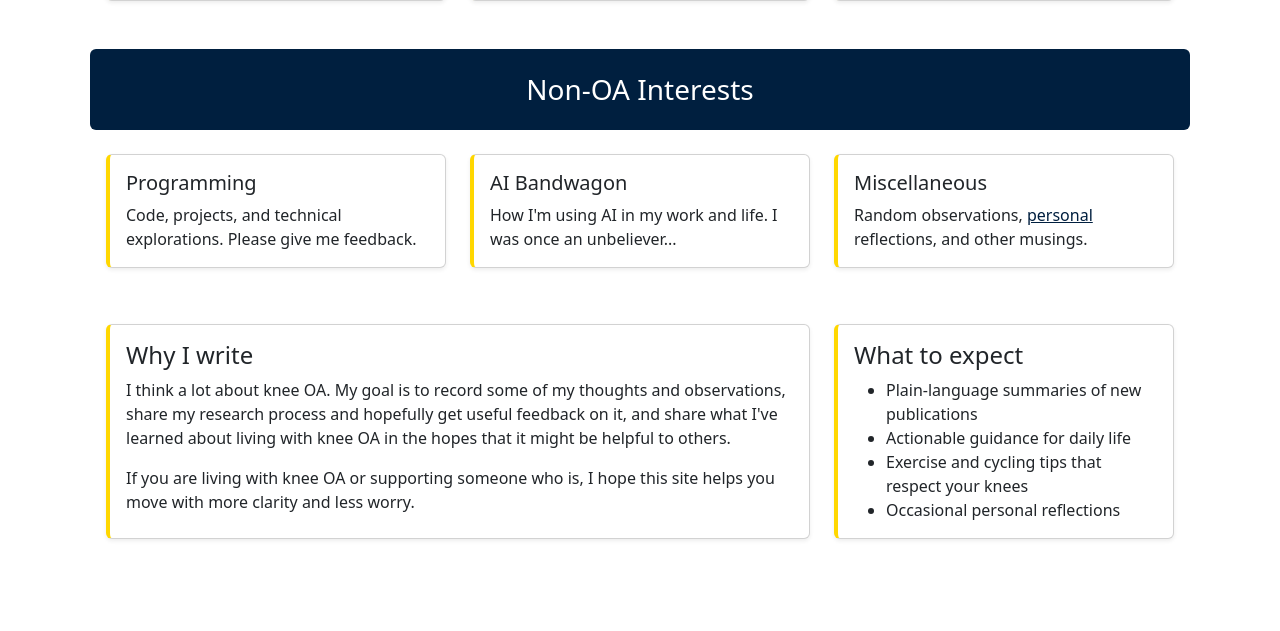
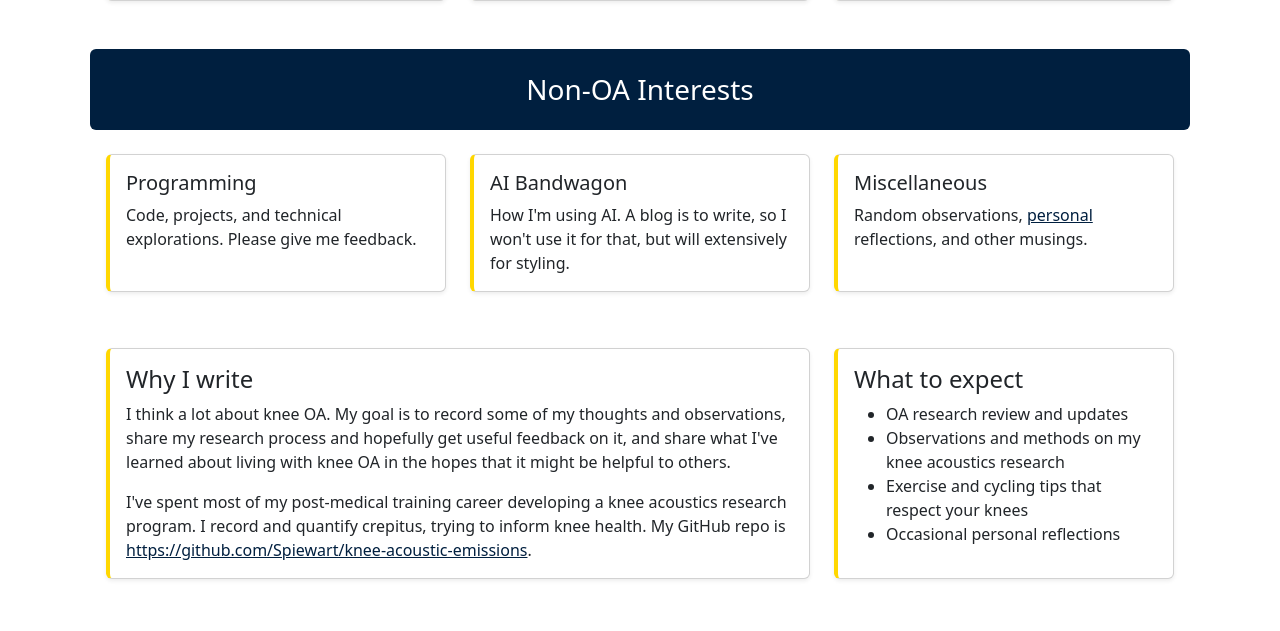
Before and after one commit to Spiewart/squeaky_knees, a Django app: page /about/ in a window 1280 px wide. Shown: the part 951-1582 px from the top of the page. Before the commit the page ends 1491 px from the top, so only its background shows below. Run offline with Django 5.2, Linux system fonts and the light colour scheme; parts of the project's set-up code (start-up, migrations or seed data) failed here and were passed over; some libraries are stand-ins or nearby versions.

Commit message:
Update home and about page copy
- Refine site tagline to focus on vibroarthrography and crepitus research
- Add GitHub repo link to home page hero and about page
- Update about page content descriptions and expectations list

Co-Authored-By: Claude Opus 4.6 <noreply@anthropic.com>

```diff
--- a/squeaky_knees/templates/pages/about.html
+++ b/squeaky_knees/templates/pages/about.html
@@ -113,7 +113,9 @@
             <div class="card h-100 shadow-sm">
               <div class="card-body">
                 <h3 class="h5">AI Bandwagon</h3>
-                <p class="mb-0">How I'm using AI in my work and life. I was once an unbeliever...</p>
+                <p class="mb-0">
+                  How I'm using AI. A blog is to write, so I won't use it for that, but will extensively for styling.
+                </p>
               </div>
             </div>
           </div>
@@ -143,11 +145,9 @@
                 and share what I've learned about living with knee OA in the hopes that it might be helpful to others.
               </p>
               <p class="mb-0">
-                If you are living with
-                knee
-                OA
-                or supporting someone who is, I hope this site helps you move with more
-                clarity and less worry.
+                I've spent most of my post-medical training career developing a knee acoustics research program. I record and quantify crepitus, trying to inform knee health.
+                My GitHub repo is <a class="text-decoration-underline"
+    href="https://github.com/Spiewart/knee-acoustic-emissions">https://github.com/Spiewart/knee-acoustic-emissions</a>.
               </p>
             </div>
           </div>
@@ -157,11 +157,8 @@
             <div class="card-body">
               <h2 class="h4">What to expect</h2>
               <ul class="mb-0">
-                <li>
-                  Plain-language summaries of new
-                  publications
-                </li>
-                <li>Actionable guidance for daily life</li>
+                <li>OA research review and updates</li>
+                <li>Observations and methods on my knee acoustics research</li>
                 <li>
                   Exercise
                   and
--- a/squeaky_knees/templates/pages/home.html
+++ b/squeaky_knees/templates/pages/home.html
@@ -7,12 +7,14 @@
       <div class="container-fluid py-3">
         <h1 class="display-5 fw-bold">Squeaky Knees</h1>
         <p class="col-md-10 fs-5">
-          Practical guidance on knee health, osteoarthritis, and staying active. Explore
-          evidence-based insights, personal experience, and clear next steps for living well.
+          Professional blog about vibroarthrography of osteoarthritis (OA) of the knee, recording and quantitative analysis of crepitus, and OA research in general.
+          Personal blog about living with knee OA and some totally unrelated interests.
         </p>
         <div class="d-flex flex-wrap gap-2">
           <a class="btn btn-primary btn-lg" href="{% url 'blog_index' %}">Visit the blog</a>
           <a class="btn btn-outline-secondary btn-lg" href="{% url 'about' %}">About the site</a>
+          <a class="btn btn-outline-secondary btn-lg"
+             href="https://github.com/Spiewart/knee-acoustic-emissions">GitHub</a>
         </div>
       </div>
     </div>
```
